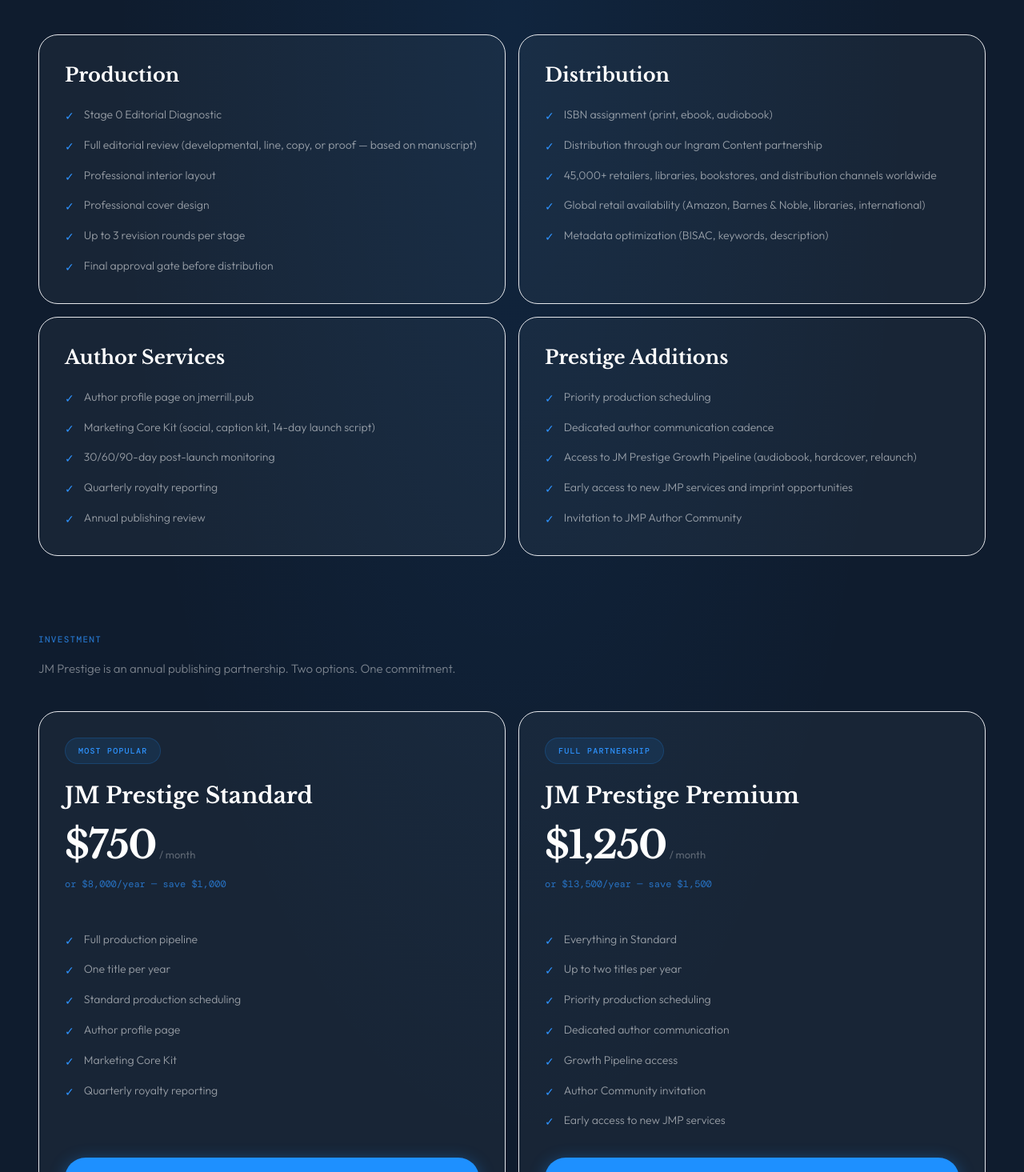
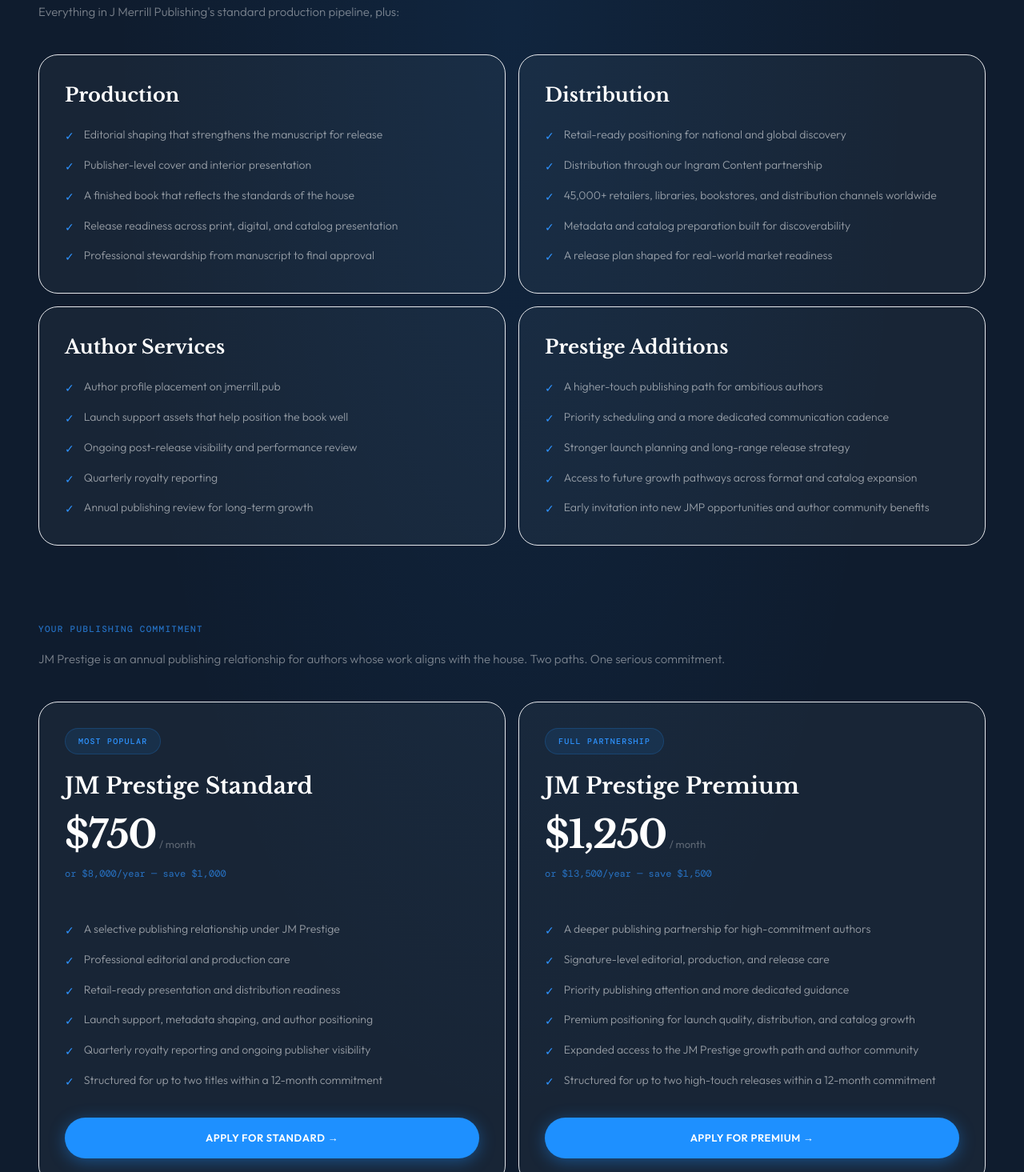
Before and after one commit to jmerrillorg/jmerrill-pub, a Next.js app: page /publishing-partner in a window 1280 px wide. Shown: the part 1305-2770 px from the top of the page at 80% size. Built offline with nearby package versions, Linux system fonts and the light colour scheme.

Commit message:
Refine JM Prestige positioning and distribution copy

```diff
--- a/app/about/page.tsx
+++ b/app/about/page.tsx
@@ -66,7 +66,7 @@ export default function AboutPage() {
               We believe every author deserves a publishing home — not just a transaction. We walk with our authors through every stage of their journey: from manuscript evaluation through publication, launch, and long-term career building.
             </p>
             <p className="text-[16px] font-light text-gray-500 leading-[1.85]">
-              We believe in transparency, high standards, and publishing solutions that evolve with technology — from AI-powered production to the enterprise-grade distribution infrastructure of the Ingram Content Group, giving our authors access to 450+ distribution channels that most independent publishers can't offer.
+              We believe in transparency, high standards, and publishing solutions that evolve with technology — from AI-powered production to the enterprise-grade distribution infrastructure of our Ingram Content partnership, giving our authors access to global retail, library, and wholesale channels that most independent publishers can&apos;t offer.
             </p>
             <p className="text-[16px] font-light text-gray-500 leading-[1.85]">
               Founded in December 2018 by Jackie Smith Jr. after publishing his first two books, J Merrill Publishing was built on a simple conviction: that authors deserve a true partner — not just a vendor. Authors retain full ownership of their intellectual property. We retain no rights to any manuscript, title, or creative work published through our services. 70% of royalties stay with the author.
@@ -99,7 +99,7 @@ export default function AboutPage() {
             { n: division.stats.titles,    l: 'Published Titles',     sub: 'Across multiple genres and formats' },
             { n: division.stats.services,  l: 'Services Offered',     sub: 'Across 16 categories' },
             { n: division.stats.categories,l: 'Service Categories',   sub: 'Full-spectrum publishing support' },
-            { n: division.stats.reach,     l: 'Distribution Reach',   sub: 'Ingram + CoreSource infrastructure' },
+            { n: division.stats.reach,     l: 'Distribution Reach',   sub: 'Ingram Content infrastructure' },
           ].map((stat) => (
             <div key={stat.l} className="text-center">
               <div
--- a/app/packages/page.tsx
+++ b/app/packages/page.tsx
@@ -43,8 +43,8 @@ const matrix = [
   { feature: 'Publishing consultation',    starter: '30 min × 1',      pro: '60 min × 1',        sig: '60 min × 2' },
   { feature: 'Dedicated consultant',       starter: '—',               pro: '—',                 sig: '✓' },
   { feature: 'DISTRIBUTION',              starter: '',                pro: '',                  sig: '',                  head: true },
-  { feature: 'IngramSpark setup',          starter: '✓',               pro: '✓',                 sig: '✓' },
-  { feature: 'CoreSource (eBook)',         starter: '✓',               pro: '✓',                 sig: '✓' },
+  { feature: 'Ingram Content setup',       starter: '✓',               pro: '✓',                 sig: '✓' },
+  { feature: 'Digital distribution',       starter: '✓',               pro: '✓',                 sig: '✓' },
   { feature: 'BISAC / metadata',           starter: 'Basic',           pro: 'Advanced',          sig: 'Advanced' },
   { feature: 'Library distribution',       starter: 'Add-on',          pro: 'Add-on',            sig: 'Add-on' },
   { feature: 'AUTHOR COPIES',             starter: '',                pro: '',                  sig: '',                  head: true },
--- a/app/privacy/page.tsx
+++ b/app/privacy/page.tsx
@@ -22,7 +22,7 @@ export default function PrivacyPage() {
 
           <section>
             <h2 className="text-[20px] font-semibold text-charcoal mb-3" style={{ fontFamily: "'Libre Baskerville', serif" }}>1. Information We Collect</h2>
-            <p>J Merrill Publishing, Inc. collects information you provide directly when you submit an inquiry, join our author family, apply for the Publishing Partner Program, or communicate with us. This includes your name, email address, phone number, and information about your book project.</p>
+            <p>J Merrill Publishing, Inc. collects information you provide directly when you submit an inquiry, join our author family, apply for JM Prestige, or communicate with us. This includes your name, email address, phone number, and information about your book project.</p>
             <p className="mt-3">We also collect standard web analytics data (page views, referral sources, browser type) through privacy-respecting analytics tools. We do not use cookies for advertising purposes.</p>
           </section>
 
@@ -44,7 +44,7 @@ export default function PrivacyPage() {
 
           <section>
             <h2 className="text-[20px] font-semibold text-charcoal mb-3" style={{ fontFamily: "'Libre Baskerville', serif" }}>5. Third-Party Services</h2>
-            <p>We use Microsoft Bookings for consultation scheduling. We distribute titles through the Ingram Content Group (IngramSpark, CoreSource, Lightning Source) and their associated retail partners. These services operate under their own privacy policies.</p>
+            <p>We use Microsoft Bookings for consultation scheduling. We distribute titles through our Ingram Content partnership and associated retail partners. These services operate under their own privacy policies.</p>
           </section>
 
           <section>
--- a/app/publishing-partner/page.tsx
+++ b/app/publishing-partner/page.tsx
@@ -3,7 +3,7 @@ import Link from 'next/link'
 
 export const metadata: Metadata = {
   title: 'JM Prestige — Premium Publishing Imprint | J Merrill Publishing',
-  description: "JM Prestige is J Merrill Publishing's premium imprint for serious authors. Application-based. End-to-end production. Global distribution. Starting at $750/month.",
+  description: "JM Prestige is J Merrill Publishing's selective premium imprint for authors ready for a serious publishing commitment. Application-based. Global distribution. Starting at $750/month.",
 }
 
 const distinctionCards = [
@@ -14,8 +14,8 @@ const distinctionCards = [
   },
   {
     icon: '▣',
-    title: 'End-to-End Support',
-    body: "Editorial. Layout. Cover design. Distribution. Marketing. Audiobook. Every stage of your book's journey is supported by the full JMP production pipeline.",
+    title: 'A Publishing Relationship',
+    body: "JM Prestige is built for authors who want thoughtful editorial care, publisher-level presentation, and a long-term relationship with a house that is invested in the work.",
   },
   {
     icon: '◉',
@@ -28,42 +28,41 @@ const includedColumns = [
   {
     title: 'Production',
     items: [
-      'Stage 0 Editorial Diagnostic',
-      'Full editorial review (developmental, line, copy, or proof — based on manuscript)',
-      'Professional interior layout',
-      'Professional cover design',
-      'Up to 3 revision rounds per stage',
-      'Final approval gate before distribution',
+      'Editorial shaping that strengthens the manuscript for release',
+      'Publisher-level cover and interior presentation',
+      'A finished book that reflects the standards of the house',
+      'Release readiness across print, digital, and catalog presentation',
+      'Professional stewardship from manuscript to final approval',
     ],
   },
   {
     title: 'Distribution',
     items: [
-      'ISBN assignment (print, ebook, audiobook)',
+      'Retail-ready positioning for national and global discovery',
       'Distribution through our Ingram Content partnership',
       '45,000+ retailers, libraries, bookstores, and distribution channels worldwide',
-      'Global retail availability (Amazon, Barnes & Noble, libraries, international)',
-      'Metadata optimization (BISAC, keywords, description)',
+      'Metadata and catalog preparation built for discoverability',
+      'A release plan shaped for real-world market readiness',
     ],
   },
   {
     title: 'Author Services',
     items: [
-      'Author profile page on jmerrill.pub',
-      'Marketing Core Kit (social, caption kit, 14-day launch script)',
-      '30/60/90-day post-launch monitoring',
+      'Author profile placement on jmerrill.pub',
+      'Launch support assets that help position the book well',
+      'Ongoing post-release visibility and performance review',
       'Quarterly royalty reporting',
-      'Annual publishing review',
+      'Annual publishing review for long-term growth',
     ],
   },
   {
     title: 'Prestige Additions',
     items: [
-      'Priority production scheduling',
-      'Dedicated author communication cadence',
-      'Access to JM Prestige Growth Pipeline (audiobook, hardcover, relaunch)',
-      'Early access to new JMP services and imprint opportunities',
-      'Invitation to JMP Author Community',
+      'A higher-touch publishing path for ambitious authors',
+      'Priority scheduling and a more dedicated communication cadence',
+      'Stronger launch planning and long-range release strategy',
+      'Access to future growth pathways across format and catalog expansion',
+      'Early invitation into new JMP opportunities and author community benefits',
     ],
   },
 ]
@@ -76,12 +75,12 @@ const pricingCards = [
     cadence: '/ month',
     annual: 'or $8,000/year — save $1,000',
     features: [
-      'Full production pipeline',
-      'One title per year',
-      'Standard production scheduling',
-      'Author profile page',
-      'Marketing Core Kit',
-      'Quarterly royalty reporting',
+      'A selective publishing relationship under JM Prestige',
+      'Professional editorial and production care',
+      'Retail-ready presentation and distribution readiness',
+      'Launch support, metadata shaping, and author positioning',
+      'Quarterly royalty reporting and ongoing publisher visibility',
+      'Structured for up to two titles within a 12-month commitment',
     ],
     cta: 'Apply for Standard →',
   },
@@ -92,13 +91,12 @@ const pricingCards = [
     cadence: '/ month',
     annual: 'or $13,500/year — save $1,500',
     features: [
-      'Everything in Standard',
-      'Up to two titles per year',
-      'Priority production scheduling',
-      'Dedicated author communication',
-      'Growth Pipeline access',
-      'Author Community invitation',
-      'Early access to new JMP services',
+      'A deeper publishing partnership for high-commitment authors',
+      'Signature-level editorial, production, and release care',
+      'Priority publishing attention and more dedicated guidance',
+      'Premium positioning for launch quality, distribution, and catalog growth',
+      'Expanded access to the JM Prestige growth path and author community',
+      'Structured for up to two high-touch releases within a 12-month commitment',
     ],
     cta: 'Apply for Premium →',
   },
@@ -167,7 +165,7 @@ export default function PublishingPartnerPage() {
           </h1>
 
           <p className="text-[16px] font-light text-white/45 leading-[1.75] max-w-[720px] mx-auto">
-            JM Prestige is J Merrill Publishing&apos;s premium imprint — selective, supported, and built for authors who are serious about their work and their legacy.
+            JM Prestige is J Merrill Publishing&apos;s selective premium imprint — built for authors who are serious about their work, their release quality, and the legacy they are building.
           </p>
 
           <div className="mt-10 flex flex-col items-center gap-4">
@@ -192,7 +190,7 @@ export default function PublishingPartnerPage() {
           <div className="max-w-[860px] mb-10">
             <SectionLabel>What Is JM Prestige</SectionLabel>
             <p className="text-[15px] font-light leading-[1.8] text-white/60">
-              JM Prestige is not a standard publishing offering. It is a publishing imprint — the same imprint that appears on the cover, in the distributor catalog, and in every retailer listing. When you publish under JM Prestige, you are not a client purchasing services. You are an author publishing under a house that believes in your work.
+              JM Prestige is not a standard publishing offering. It is a selective publishing imprint — the same imprint that appears on the cover, in the distributor catalog, and in every retailer listing. When you publish under JM Prestige, you are not a client purchasing services. You are an author publishing under a house that believes in your work.
             </p>
           </div>
 
@@ -243,9 +241,9 @@ export default function PublishingPartnerPage() {
         </section>
 
         <section className="mb-20 sm:mb-24">
-          <SectionLabel>Investment</SectionLabel>
+          <SectionLabel>Your Publishing Commitment</SectionLabel>
           <p className="text-[15px] font-light leading-[1.75] text-white/45 mb-10">
-            JM Prestige is an annual publishing partnership. Two options. One commitment.
+            JM Prestige is an annual publishing relationship for authors whose work aligns with the house. Two paths. One serious commitment.
           </p>
 
           <div className="grid gap-4 lg:grid-cols-2">
--- a/components/sections/index.tsx
+++ b/components/sections/index.tsx
@@ -18,7 +18,7 @@ export function Ticker() {
     'Helping Authors Help Themselves',
     '101+ Published Titles',
     'Editorial · Design · Distribution',
-    '450+ CoreSource Digital Partners',
+    '450+ Ingram Content Digital Partners',
     'AI-Powered Publishing Intelligence',
     'Faith · Inspirational · Children\'s · Memoir',
     'Founded 2018 · Columbus, Ohio',
@@ -69,7 +69,7 @@ export function AboutSection() {
   const steps = [
     { n: '01', title: 'Join the Family',       body: 'Discovery call, manuscript evaluation, package selection — we meet you where you are and build a plan around your goals, timeline, and vision.' },
     { n: '02', title: 'Editorial & Design',    body: 'Professional editing at every level — developmental, line, copy, and proof. Paired with cover design and interior layout that makes your book undeniable.' },
-    { n: '03', title: 'Publish & Distribute',  body: 'ISBN, BISAC metadata, and global distribution through our IngramSpark, CoreSource, and Lightning Source infrastructure — publisher-grade channels.' },
+    { n: '03', title: 'Publish & Distribute',  body: 'ISBN, BISAC metadata, and global distribution through our Ingram Content partnership — publisher-grade channels.' },
     { n: '04', title: 'Launch & Market',       body: 'Launch strategy, ARC campaigns, Amazon advertising, press releases, BookTok packages, and author platform development.' },
     { n: '05', title: 'Build Your Career',     body: 'Ongoing membership plans, royalty reporting dashboard, community access, backlist optimization, and long-term author support.' },
   ]
@@ -248,7 +248,7 @@ export function PackagesSection() {
         </div>
 
         <p className="text-center text-[14px] text-white/25 mt-8 reveal">
-          All packages include eBook conversion via CoreSource. Audiobook, children's, large print, and 90+ add-on services available.{' '}
+          All packages include digital distribution support through our Ingram Content partnership. Audiobook, children&apos;s, large print, and 90+ add-on services available.{' '}
           <Link href="/services" className="text-sky-400/70 hover:text-sky-400 transition-colors">
             View full catalog →
           </Link>
--- a/lib/site-architecture.ts
+++ b/lib/site-architecture.ts
@@ -143,14 +143,14 @@ export const relationshipPages: SitePage[] = [
     ctaLabel: 'Walk the journey',
   },
   {
-    title: 'Publishing Partner Program',
+    title: 'JM Prestige',
     href: '/publishing-partner',
     eyebrow: 'High-Touch Layer',
     description:
-      'Application-based publishing support for authors building a body of work, not just one title.',
+      'Application-based premium imprint support for authors building a body of work, not just one title.',
     audience: 'Authors, coaches, and ministry leaders with real catalog momentum.',
     status: 'Live',
-    ctaLabel: 'See the program',
+    ctaLabel: 'Explore JM Prestige',
   },
   {
     title: 'Author Memberships',
```
Also changed, not shown: app/distribution/page.tsx (+5 -5 lines), components/sections/UpgradedSections.tsx (+4 -4 lines), data/service-categories.ts (+9 -9 lines), lib/distribution-data.ts (+6 -6 lines), lib/tokens.ts (+4 -5 lines).
